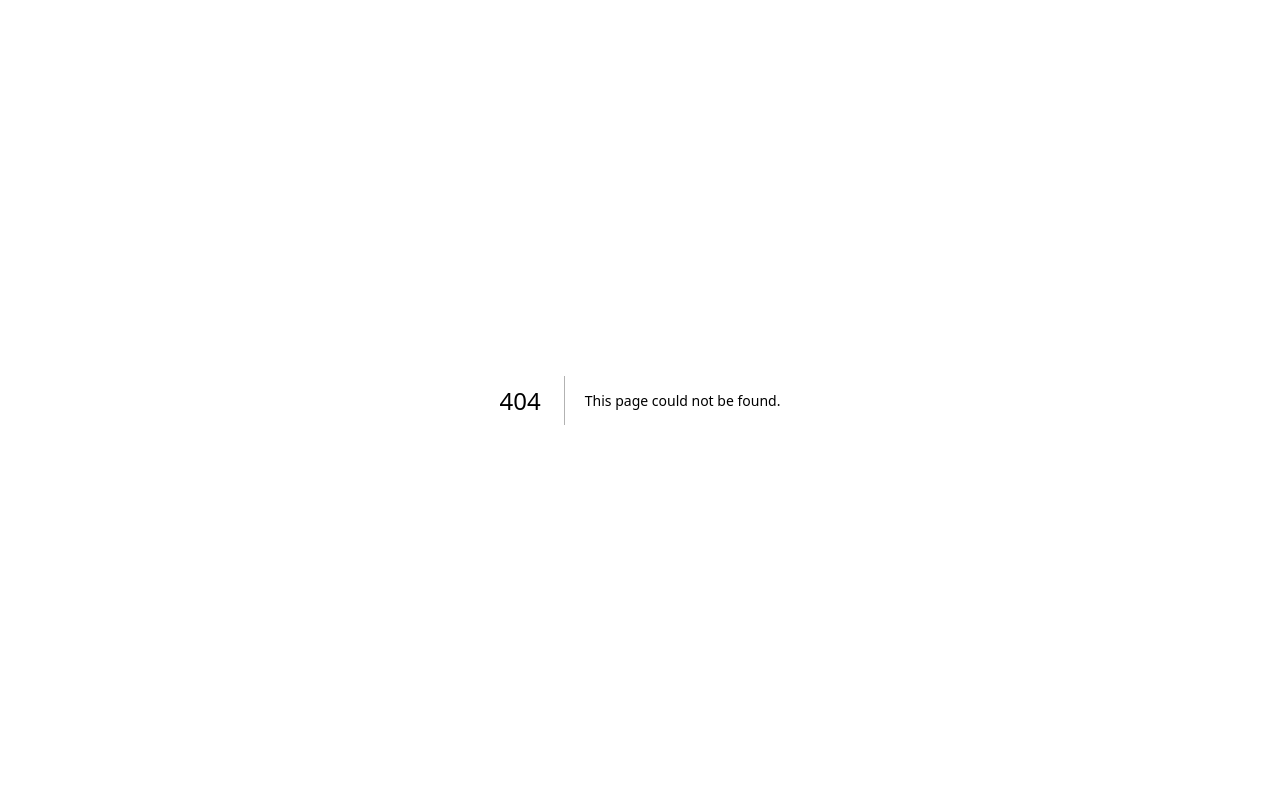
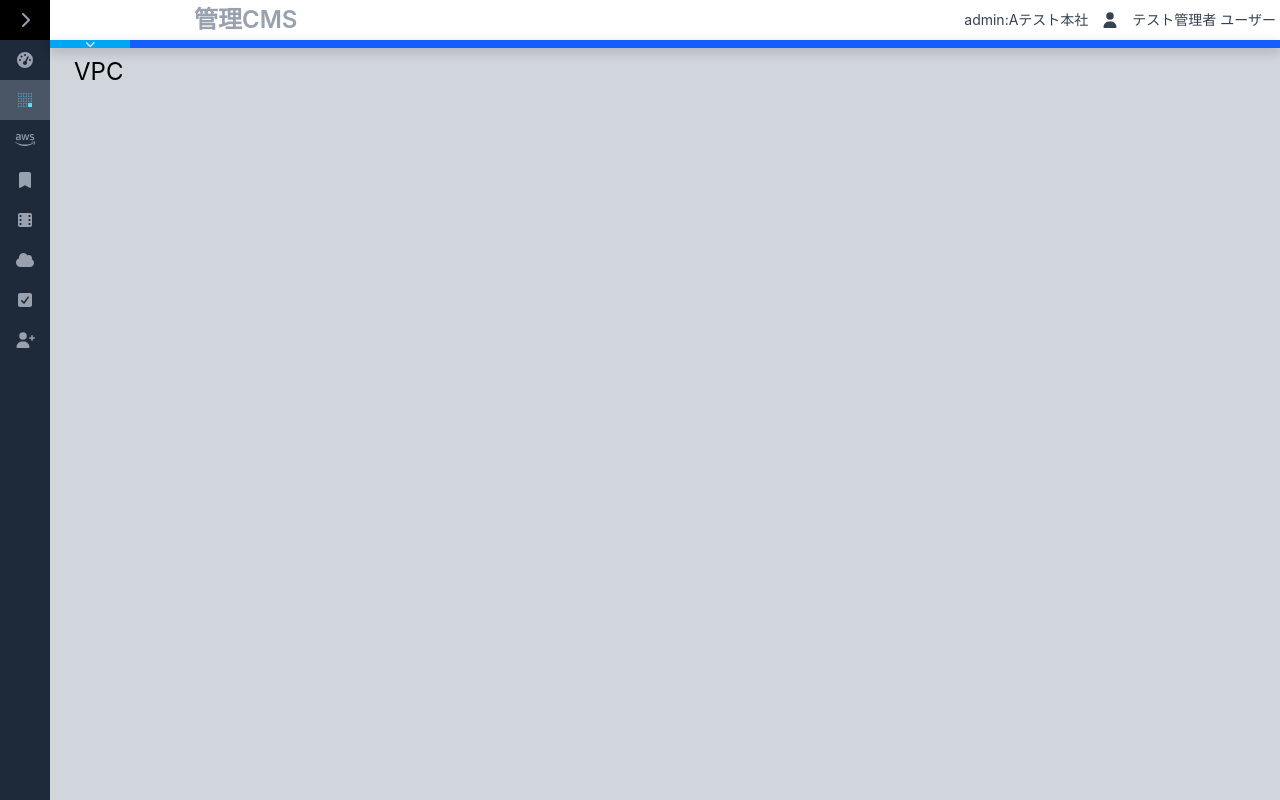
Before and after one commit to TanakaMiki-Altissima/issues_2, a Next.js app: page /VPC in a window 1280 px wide. Before the commit this address had no page. Built offline with nearby package versions, Linux system fonts and the light colour scheme; grey boxes are pictures that could not be loaded.

Commit message:
VPCページ作成

```diff
--- /dev/null
+++ b/app/VPC/page.tsx
@@ -0,0 +1,18 @@
+import { Header } from '../components/Header';
+import { HeaderTab } from '../components/HeaderTab';
+import { Sidebar } from '../components/Sidebar';
+
+export default function Home() {
+  return (
+    <div className="flex min-h-screen flex-row">
+      <Sidebar />
+      <div className="flex min-h-screen min-w-0 flex-1 flex-col">
+        <Header />
+        <HeaderTab />
+        <main className="flex w-full h-full bg-gray-300">
+          <h1 className="text-2xl px-6 py-4">VPC</h1>
+        </main>
+      </div>
+    </div>
+  );
+}
--- a/app/components/Sidebar.tsx
+++ b/app/components/Sidebar.tsx
@@ -19,6 +19,7 @@ import {
   type IconDefinition,
 } from '@fortawesome/free-solid-svg-icons';
 import { faAws, faBuromobelexperte } from '@fortawesome/free-brands-svg-icons';
+import Link from 'next/link';
 
 const SIDEBAR_WIDTH_COLLAPSED = 50;
 const SIDEBAR_WIDTH_EXPANDED = 200;
@@ -124,7 +125,14 @@ export function Sidebar() {
       </button>
       <div className="min-h-0 bg-gray-800">
         {rowBtn(ICONS[0], LABELS[0], 0)}
-        {rowBtn(ICONS[1], LABELS[1], 1)}
+        <Link
+          href="/"
+          className={`flex h-[40px] w-full items-center hover:bg-gray-700 hover:text-sky-300 ${getActiveClass(1)} ${isOpen ? 'justify-start gap-2 pl-2' : 'justify-center'}`}
+          style={{ height: `${BUTTON_HEIGHT}px` }}
+        >
+          <FontAwesomeIcon icon={ICONS[1]} />
+          {isOpen && <span className="truncate text-sm">{LABELS[1]}</span>}
+        </Link>
         {groupBtn(ICONS[2], LABELS[2], 2, awsOpen, () => setAwsOpen((p) => !p))}
         {awsOpen && rowBtn(ICONS[3], LABELS[3], 3, true)}
         {awsOpen && rowBtn(ICONS[4], LABELS[4], 4, true)}
@@ -137,6 +145,17 @@ export function Sidebar() {
       </div>
       <div className={`flex min-h-0 flex-1 flex-col ${bottomBg}`}>
         {[11, 12, 13].map((i) => (
+          i === 11 ? (
+            <Link
+              key={i}
+              href="/VPC"
+              className={`flex h-[40px] w-full shrink-0 items-center text-gray-400 hover:text-sky-300 ${getActiveClass(i)} ${bottomBg} ${bottomBtnHover} ${isOpen ? 'justify-start gap-2 pl-2' : 'justify-center'}`}
+              style={{ height: `${BUTTON_HEIGHT}px` }}
+            >
+              <FontAwesomeIcon icon={ICONS[i]} />
+              {isOpen && <span className="truncate text-sm">{LABELS[i]}</span>}
+            </Link>
+          ) : (
           <button
             key={i}
             type="button"
@@ -146,6 +165,7 @@ export function Sidebar() {
             <FontAwesomeIcon icon={ICONS[i]} />
             {isOpen && <span className="truncate text-sm">{LABELS[i]}</span>}
           </button>
+          )
         ))}
         <div className={`min-h-0 flex-1 ${bottomBg}`} />
       </div>
```
